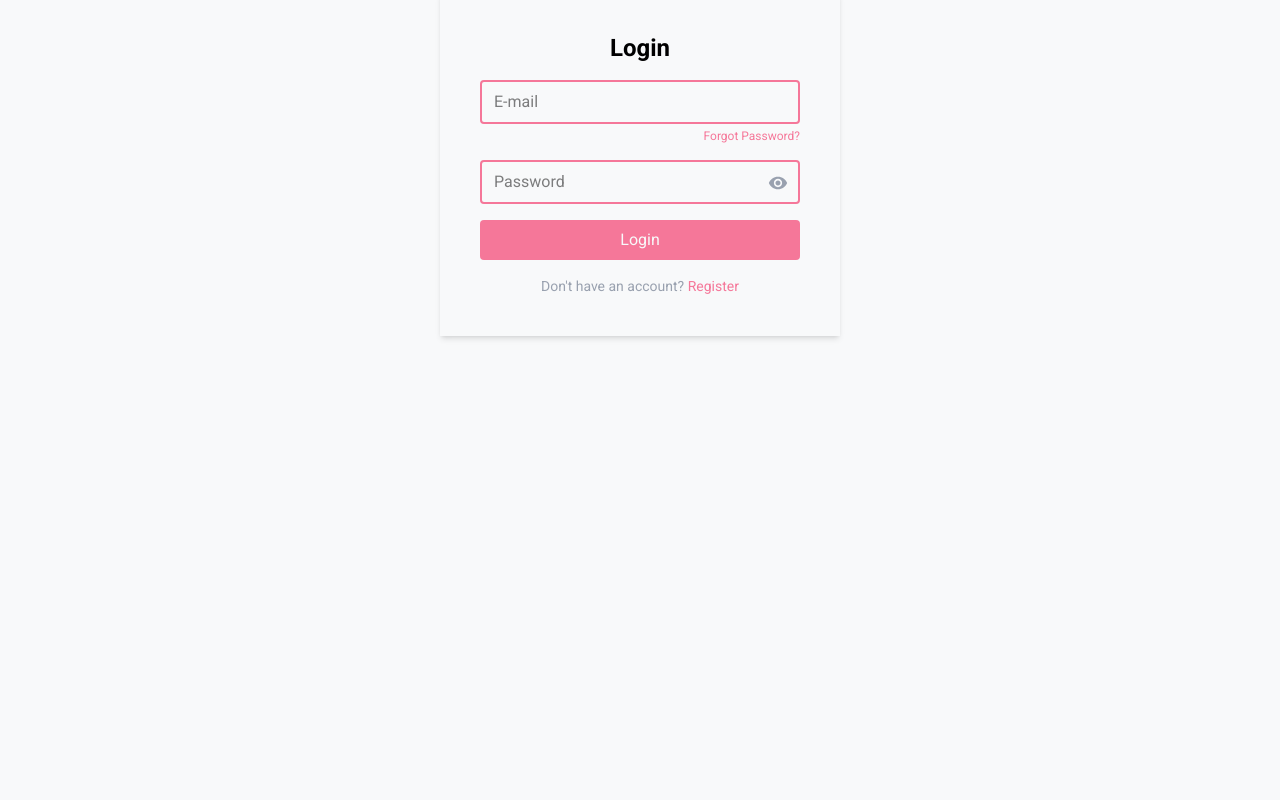
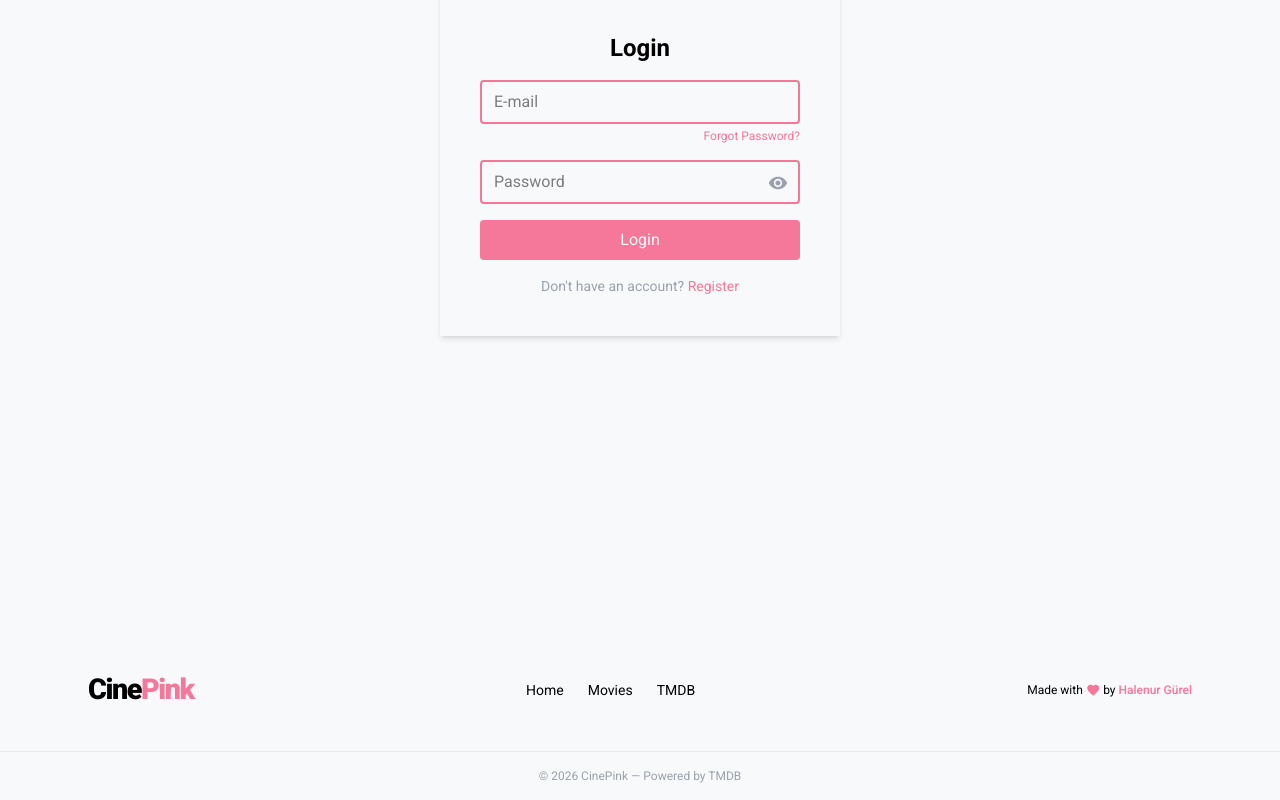
Before and after one commit to halenurgurel/cinepink, a React (Vite) app: page /login in a window 1280 px wide. Shown: the part 296-1096 px from the top of the page. Before the commit the page ends 860 px from the top, so only its background shows below. Built offline with nearby package versions, Linux system fonts and the light colour scheme; no server answers.

Commit message:
feat: footer, reviews

```diff
--- a/src/hooks/useMyReviews.js
+++ b/src/hooks/useMyReviews.js
@@ -7,13 +7,10 @@ import { useState, useEffect } from "react";
 const useMyReviews = () => {
   const { user } = useAuth();
   const [reviews, setReviews] = useState([]);
-  const [loading, setLoading] = useState(true);
+  const [loading, setLoading] = useState(!!user);
 
   useEffect(() => {
-    if (!user) {
-      setLoading(false);
-      return;
-    }
+    if (!user) return;
     const q = query(
       collectionGroup(db, "userReviews"),
       where("userId", "==", user.uid),
--- /dev/null
+++ b/src/layout/Footer.jsx
@@ -0,0 +1,62 @@
+import { Link } from "react-router";
+import FavoriteIcon from "@mui/icons-material/Favorite";
+
+const links = [
+  { to: "/", label: "Home" },
+  { to: "/movies", label: "Movies" },
+];
+
+const Footer = () => {
+  return (
+    <footer className="bg-background mt-16">
+      <div className="max-w-6xl mx-auto px-6 py-10 flex flex-col md:flex-row items-center justify-between gap-6">
+        <Link
+          to="/"
+          className="cursor-pointer text-[1.8rem] font-black tracking-tighter no-underline transition-opacity duration-200 select-none hover:opacity-70"
+        >
+          Cine<span className="text-logo">Pink</span>
+        </Link>
+
+        <nav className="flex gap-6">
+          {links.map(({ to, label }) => (
+            <Link
+              key={to}
+              to={to}
+              className="text-sm hover:text-logo transition-colors no-underline"
+            >
+              {label}
+            </Link>
+          ))}
+          <a
+            href="https://www.themoviedb.org"
+            target="_blank"
+            rel="noreferrer"
+            className="text-sm hover:text-logo transition-colors no-underline"
+          >
+            TMDB
+          </a>
+        </nav>
+
+        <p className="text-xs text-center">
+          Made with{" "}
+          <FavoriteIcon className="text-logo" style={{ fontSize: "0.9rem" }} />{" "}
+          by <span className="text-logo font-medium">Halenur Gürel</span>
+        </p>
+      </div>
+
+      <div className="border-t border-gray-200 text-center py-4 text-xs text-gray-400">
+        © {new Date().getFullYear()} CinePink — Powered by{" "}
+        <a
+          href="https://www.themoviedb.org"
+          target="_blank"
+          rel="noreferrer"
+          className="hover:text-logo transition-colors no-underline"
+        >
+          TMDB
+        </a>
+      </div>
+    </footer>
+  );
+};
+
+export default Footer;
--- a/src/layout/Layout.jsx
+++ b/src/layout/Layout.jsx
@@ -1,13 +1,15 @@
 import { Outlet } from "react-router";
 import Navigation from "./Navbar";
+import Footer from "./Footer";
 
 const Layout = () => {
   return (
-    <div>
+    <div className="flex flex-col min-h-screen">
       <Navigation />
-      <main>
-        <Outlet /> {/* the component of the active route goes here */}
+      <main className="flex-1">
+        <Outlet />
       </main>
+      <Footer />
     </div>
   );
 };
```
